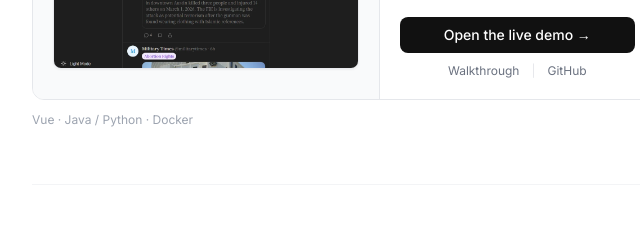
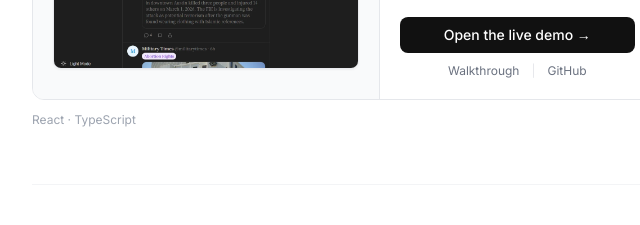
Before and after one commit to rfb4c/rfb4c.github.io, an Astro site: page / in a window 1280 px wide. Shown: the part 2015-2240 px from the top of the page, 296-936 px from the left. Built offline with nearby package versions, Linux system fonts and the light colour scheme; Astro itself is replaced by a stand-in of ours.

Commit message:
fix: state the correct stack for the simulator on the homepage
React + TypeScript, matching the walkthrough page.

Co-Authored-By: Claude Opus 5 <noreply@anthropic.com>

```diff
--- a/src/pages/index.astro
+++ b/src/pages/index.astro
@@ -235,7 +235,7 @@ const modules = [
         </div>
       </div>
 
-      <p class="mt-3 text-xs text-gray-400 dark:text-zinc-500">Vue · Java / Python · Docker</p>
+      <p class="mt-3 text-xs text-gray-400 dark:text-zinc-500">React · TypeScript</p>
     </div>
   </section>
 
```
